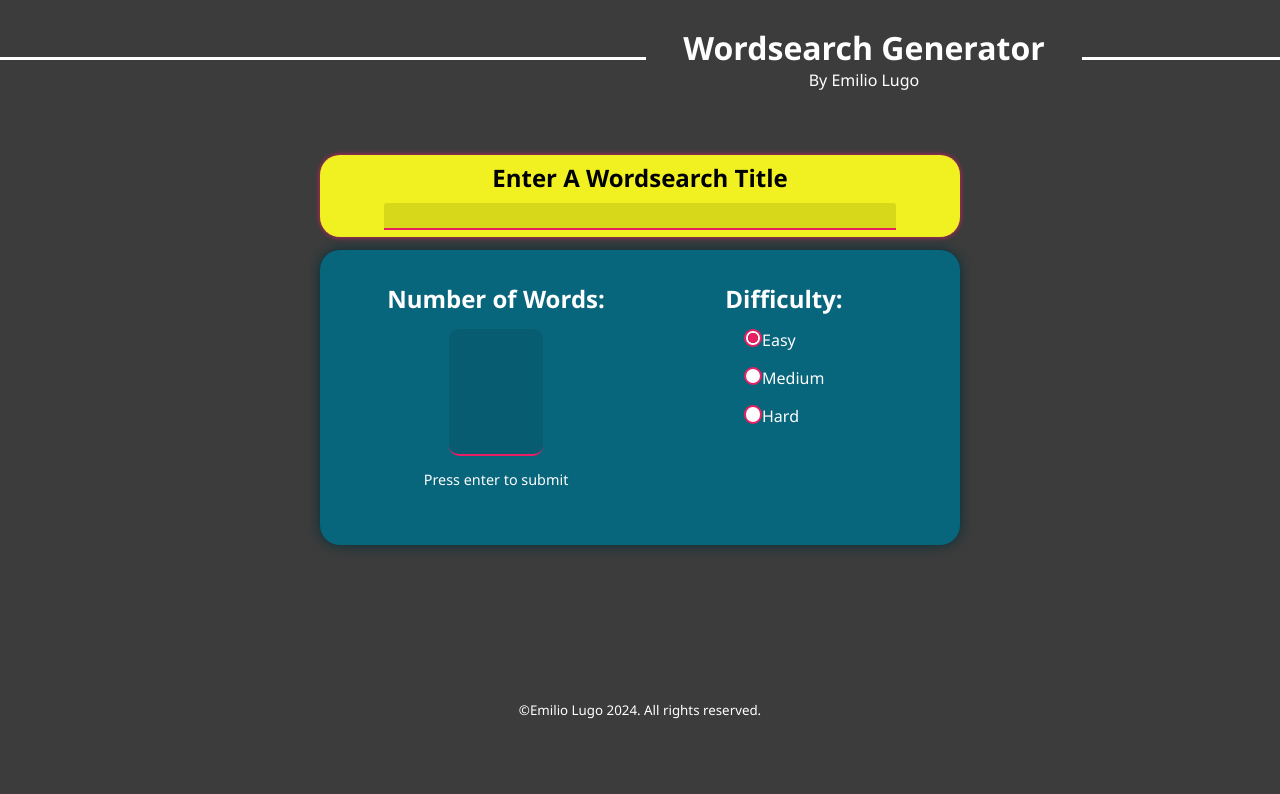
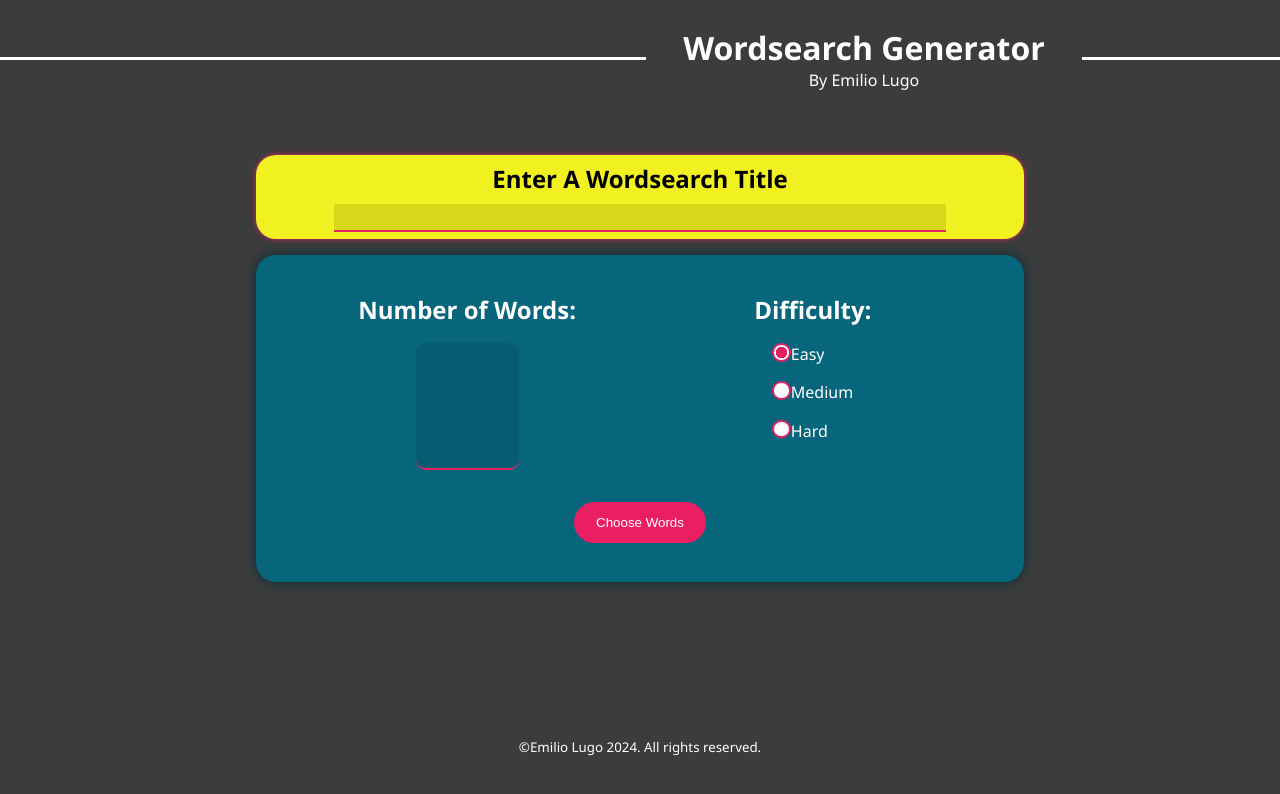
Before and after one commit to emiliolugo/wordsearch, a React (Vite) app: page / in a window 1280 px wide. Shown: the top 794 px of the page. Built offline with nearby package versions, Linux system fonts and the light colour scheme.

Commit message:
added random

```diff
--- a/package.json
+++ b/package.json
@@ -11,6 +11,7 @@
   },
   "dependencies": {
     "framer-motion": "^11.1.7",
+    "random-words": "^2.0.1",
     "react": "^18.2.0",
     "react-dom": "^18.2.0",
     "vite": "^5.2.10"
--- a/src/Footer.jsx
+++ b/src/Footer.jsx
@@ -1,6 +1,6 @@
 import React from "react";
 
-export default function(props){
+export default function Footer(){
     return(
         <div className="footer">
             <small>&copy;Emilio Lugo 2024. All rights reserved.</small>
--- a/src/Word.jsx
+++ b/src/Word.jsx
@@ -4,6 +4,8 @@ export default function Word(props){
     const styles =
     {
         color: props.guessed ? "gray":"black",
+        fontWeight: "100",
+        fontSize: ".7em"
     }
     return (
     <div className = "word-comp" style ={styles}>
--- a/src/Wordsearch.jsx
+++ b/src/Wordsearch.jsx
@@ -3,6 +3,7 @@ import { generateWordSearch } from "./generateWordSearch";
 import Letter from "./Letter";
 import Word from "./Word";
 import Timer from "./Timer";
+import { generate, count } from "random-words";
 
 export default function Wordsearch() {
   const [wordCount, setWordCount] = React.useState(0);
@@ -15,19 +16,19 @@ export default function Wordsearch() {
   const [win, setWin] = React.useState(false);
   const [timerStart, setTimerStart] = React.useState(false);
   const [trackSelected, setTrackSelected] = React.useState([]);
-  const [title, setTitle] = React.useState("My Word Search")
+  const [title, setTitle] = React.useState("My Word Search");
+  const [runSearch, setRunSearch] = React.useState(false)
+
 
   // Function to handle form submission for entering the number of words
-  function handleSubmit(event) {
-    if (event.key === "Enter") {
-      event.preventDefault();
-      const numWords = parseInt(event.currentTarget.elements["num-words"].value);
+  function handleSubmit() {
+      const numWords = parseInt(document.getElementById('num-words').value);
       setWordCount(numWords);
       createWordInputs(numWords);
       const updatedWordArr = Array(numWords).fill(""); // Initialize with empty strings
       setWordArr(updatedWordArr);
       setWordSearchGrid(null); // Reset displayedSearch when form is submitted
-    }
+
   }
 
   function hasOnlyAlphabeticalLetters(arr) {
@@ -46,8 +47,23 @@ export default function Wordsearch() {
   }
 
   // Function to handle word search generation
+  function createRandomWords(event){
+    event.preventDefault();
+    setWordArr(prevWordArr => {
+      const randomWordsArray = generate(prevWordArr.length); // Adjust the options as needed
+      return randomWordsArray;
+    });
+    console.log(wordArr)
+    setRunSearch(prevRunSearch => !prevRunSearch)
+  }
+  React.useEffect(()=>{
+    if(runSearch)
+    {handleWordSearch()}
+  },[runSearch])
   function handleWordSearch(event) {
-    event.preventDefault();
+    if(event)
+    {event.preventDefault();}
+
     if (!hasOnlyAlphabeticalLetters(wordArr)) {
       return alert("please enter only alphabetical characters!");
     }
@@ -93,6 +109,18 @@ export default function Wordsearch() {
       ))
     ) : null;
 
+    function giveUp(){
+      setWordSearchGrid((prevWordSearchGrid) => {
+        return prevWordSearchGrid.map((row) => {
+          return row.map((cell) => {
+            if (!cell.word) return { ...cell, guessed: true };
+            const updatedCell = { ...cell, selected: !cell.selected, guessed: true};
+            return updatedCell;
+          });
+        });
+      });
+    }
+
   function toggleSelected(rowIndex, cellIndex) {
     setWordSearchGrid((prevWordSearchGrid) => {
       return prevWordSearchGrid.map((row, rIndex) => {
@@ -114,6 +142,9 @@ export default function Wordsearch() {
     });
   }
 
+  React.useEffect(() => {
+    console.log(trackSelected);
+  }, [trackSelected]);
 
   React.useEffect(() => {
     if (trackSelected.length > 0) {
@@ -141,11 +172,14 @@ export default function Wordsearch() {
             });
           });
         });
-        setDisplayedWordArr((prevDisplayedWordArr) => {
-          return prevDisplayedWordArr.map((element) =>
-            element.word === guessedWord ? { ...element, guessed: !element.guessed } : element
+        setDisplayedWordArr(prevDisplayedWordArr => {
+          return prevDisplayedWordArr.map(element =>
+            element.word.toLowerCase() === guessedWord.toLowerCase()
+              ? { ...element, guessed: !element.guessed }
+              : element
           );
         });
+
         const newGuessedWords = totalGuessedWords + 1;
         setTotalGuessedWords(newGuessedWords);
         setTrackSelected([]);
@@ -216,6 +250,7 @@ setTimeout(() => {
 
   return (
     <div className="word-search-main">
+      <div className = "spacer-main">
         {!displayedSearch &&(
             <form  className="title-prompt">
             <label className="word-count-label">
@@ -226,12 +261,13 @@ setTimeout(() => {
         )}
       {!displayedSearch && (
         <div className="intro">
-          <form onKeyDown={handleSubmit} className="word-count-prompt">
+          <div className="main-questions">
+          <form className="word-count-prompt">
             <label className="word-count-label">
               Number of Words:<br />
-              <input type="number" name="num-words" className="num-words"/>
+              <input id = "num-words"type="number" name="num-words" className="num-words"/>
             </label>
-            <p className="enter-text">Press enter to submit</p>
+
           </form>
           <div onChange={(event) => handleDifficulty(event)} className="difficulty">
             <label id="diff-label">Difficulty:</label>
@@ -249,20 +285,34 @@ setTimeout(() => {
                 Hard
               </label>
             </div>
+            </div>
           </div>
+          <button onClick={handleSubmit}  className="create-word-search">Choose Words</button>
         </div>
       )}
 
+
       {wordCount > 0 && !displayedSearch && (
-        <form className="submit-words" onSubmit={handleWordSearch}>
+        <div className="submit-words">
           <div className="text-boxes">{wordBoxes}</div>
+          <div className = "form-buttons">
+        <form  onSubmit={handleWordSearch}>
+
 
           <button className="create-word-search" type="submit">
-            Create Word Search
+            Create Custom Search
           </button>
+
         </form>
+        <form onSubmit={createRandomWords} id = "random-words">
+        <button className="create-word-search" type="submit">
+          Choose Random Words
+        </button>
+        </form>
+        </div>
+        </div>
       )}
-
+</div>
       {displayedSearch && (
         <div className = "word-search-proper">
             <h2>{title}</h2>
@@ -271,13 +321,21 @@ setTimeout(() => {
           </table>
 
           <div id="word-checklist" style={{ margin: "auto", display: "grid", gridTemplateColumns: gridTemplateColumns, width: "60%" }}>
-            {displayedWordArr.map((wordObj) => (
-              <Word key={wordObj.index} word={wordObj.word.toUpperCase()} guessed={wordObj.guessed} />
-            ))}
+          {displayedWordArr
+  .slice() // Create a shallow copy of the array to avoid mutating the original
+  .sort((a, b) => a.word.localeCompare(b.word)) // Sort the array alphabetically based on the word property
+  .map((wordObj) => (
+    <Word key={wordObj.index} word={wordObj.word.toUpperCase()} guessed={wordObj.guessed} />
+  ))}
           </div>
+          <div  className = "ws-buttons">
           <button className="create-word-search" onClick={()=> location.reload()}>
             Create New Word Search
           </button>
+          <button className="create-word-search" onClick={giveUp}>
+            Give Up
+          </button>
+          </div>
         </div>
       )}
 
--- a/src/generateWordSearch.js
+++ b/src/generateWordSearch.js
@@ -1,29 +1,37 @@
 import { nanoid } from "nanoid";
 
 export function generateWordSearch(words, gridSize, difficulty) {
-    const wordSearch = Array(gridSize).fill().map(() => Array(gridSize).fill({ word: null, selected: false, guessed: false, value: "", key: nanoid() }));
-    const randall = (max) => Math.floor(Math.random() * max);
+    let wordSearch;
+    const randall = max => Math.floor(Math.random() * max);
 
-    // Function to check if a word can be placed in a certain direction
+    const generateGrid = () => {
+        wordSearch = Array(gridSize).fill().map(() => Array(gridSize).fill({ word: null, selected: false, guessed: false, value: "", key: nanoid() }));
+        wordSearch.sort((a, b) => {
+            const lengthA = a.filter(cell => cell.word).length;
+            const lengthB = b.filter(cell => cell.word).length;
+            return lengthB - lengthA; // Sort in descending order by word length
+        });
+
+
+
         const canPlaceWord = (word, row, col, direction) => {
             const wordLength = word.length;
-        const rowIncrement = [-1, 0, 1, 1]; // Up, Right, Down, Left
-        const colIncrement = [1, 1, 1, 0];
+            const rowIncrement = [-1, -1, 0, 1, 1, 1, 0, -1]; // Up, UpRight, Right, DownRight, Down, DownLeft, Left, UpLeft
+            const colIncrement = [0, 1, 1, 1, 0, -1, -1, -1];
             for (let i = 0; i < wordLength; i++) {
-            if (row < 0 || col < 0 || row >= gridSize || col >= gridSize || (wordSearch[row][col].word && wordSearch[row][col].word !== word.charAt(i))) {
+                const newRow = row + i * rowIncrement[direction];
+                const newCol = col + i * colIncrement[direction];
+                if (newRow < 0 || newCol < 0 || newRow >= gridSize || newCol >= gridSize || (wordSearch[newRow][newCol].word && wordSearch[newRow][newCol].word !== word.charAt(i))) {
                     return false;
                 }
-            row += rowIncrement[direction];
-            col += colIncrement[direction];
             }
             return true;
         };
 
-    // Function to place a word in a certain direction
         const placeWord = (word, row, col, direction) => {
             const wordLength = word.length;
-        const rowIncrement = [-1, 0, 1, 1]; // Up, Right, Down, Left
-        const colIncrement = [1, 1, 1, 0];
+            const rowIncrement = [-1, -1, 0, 1, 1, 1, 0, -1]; // Up, UpRight, Right, DownRight, Down, DownLeft, Left, UpLeft
+            const colIncrement = [0, 1, 1, 1, 0, -1, -1, -1];
             for (let i = 0; i < wordLength; i++) {
                 const upperCaseChar = word.charAt(i).toUpperCase(); // Convert character to uppercase
                 wordSearch[row][col] = { word: word.toUpperCase(), selected: false, guessed: false, value: upperCaseChar, key: nanoid() }; // Set word, selected, guessed, and value properties
@@ -32,14 +40,13 @@ export function generateWordSearch(words, gridSize, difficulty) {
             }
         };
 
-    // Place each word in the grid
         for (let i = 0; i < words.length; i++) {
             let placed = false;
             let attempts = 0;
             while (!placed && attempts < 100) { // Limiting attempts to prevent infinite loop
                 const row = randall(gridSize);
                 const col = randall(gridSize);
-            const direction = randall(4); // 0: Up, 1: Right, 2: Down, 3: Left
+                const direction = randall(8); // 0: Up, 1: UpRight, 2: Right, 3: DownRight, 4: Down, 5: DownLeft, 6: Left, 7: UpLeft
 
                 if (!wordSearch[row][col].word && canPlaceWord(words[i], row, col, direction)) {
                     placeWord(words[i], row, col, direction);
@@ -47,17 +54,29 @@ export function generateWordSearch(words, gridSize, difficulty) {
                 }
                 attempts++;
             }
+            if (!placed) {
+                return false; // Word couldn't be placed, restart the whole process
+            }
+        }
+
+        return true; // All words placed successfully
+    };
+
+    // Attempt to generate the grid until all words are placed
+    let success = false;
+    while (!success) {
+        success = generateGrid();
     }
 
     // Fill remaining spaces with random characters and nullify the word property
-    for (let row = 0; row < gridSize; row++) {
-        for (let col = 0; col < gridSize; col++) {
-            if (!wordSearch[row][col].word) {
-                const randomChar = String.fromCharCode(65 + randall(26)); // Random uppercase letter
-                wordSearch[row][col] = { word: null, selected: false, guessed: false, value: randomChar, key: nanoid() };
+    const randChar = () => String.fromCharCode(65 + randall(26)); // Random uppercase letter
+    wordSearch.forEach((row, rowIndex) => {
+        row.forEach((cell, colIndex) => {
+            if (!cell.word) {
+                wordSearch[rowIndex][colIndex] = { word: null, selected: false, guessed: false, value: randChar(), key: nanoid() };
             }
-        }
-    }
+        });
+    });
 
     return wordSearch;
 }
--- a/src/index.css
+++ b/src/index.css
@@ -31,21 +31,53 @@ span{
   border-radius: 20px;
   padding: 5%;
   background-color: #07657c;
+
+  filter: drop-shadow(0 0 0.4rem #032f39);
+
+}
+
+.intro > button{
+  color: white;
+  background-color: #E91E63;
+}
+
+.intro > button:hover{
+  transform: translateY(-1px);
+  background-color: #c91853;
+  border-color :#c91853;
+}
+.form-buttons{
+  display: flex;
+justify-content: space-around;
+}
+.ws-buttons > button{
+  width: 40%;
+  font-size: auto;
+}
+.ws-buttons{
+  display: flex;
+  justify-content: space-around;
+  margin: auto;
+  width: 50%;
+}
+.main-questions{
   display: flex;
   justify-content: center;
   align-items: start;
-  filter: drop-shadow(0 0 0.4rem #032f39);
-
 }
 
 
 .word-search-main{
   text-align: center;
-  margin-right: 20%;
-  margin-left: 20%;
+  margin-right: 5%;
+  margin-left: 5%;
   border-radius: 6px;
   padding: 5%;
 
+}
+.spacer-main{
+  width: 75%;
+  margin: auto;
 }
 .word-count-prompt{
   justify-content: center;
@@ -235,7 +267,7 @@ input[type="number"] {
 }
 
 .displayed-word-search{
-  padding-bottom: 8%;
+  padding-bottom: 4%;
   margin: auto;
 }
 
@@ -301,9 +333,11 @@ input[type="number"] {
 }
 
 #word-checklist{
+  gap: 4%;
   margin: auto;
   display: grid;
-  grid-template-columns: repeat(4, 1fr);
+  justify-content: center;
+  grid-template-columns: repeat(auto-fill, 25%);
   width: 60%;
 }
 
```
Also changed, not shown: src/calcMinGridSize.js (deleted, +0 -7 lines), 1 other file (tests, documents, lock files or other folders). Lines whose indentation alone changed are shown as unchanged.
